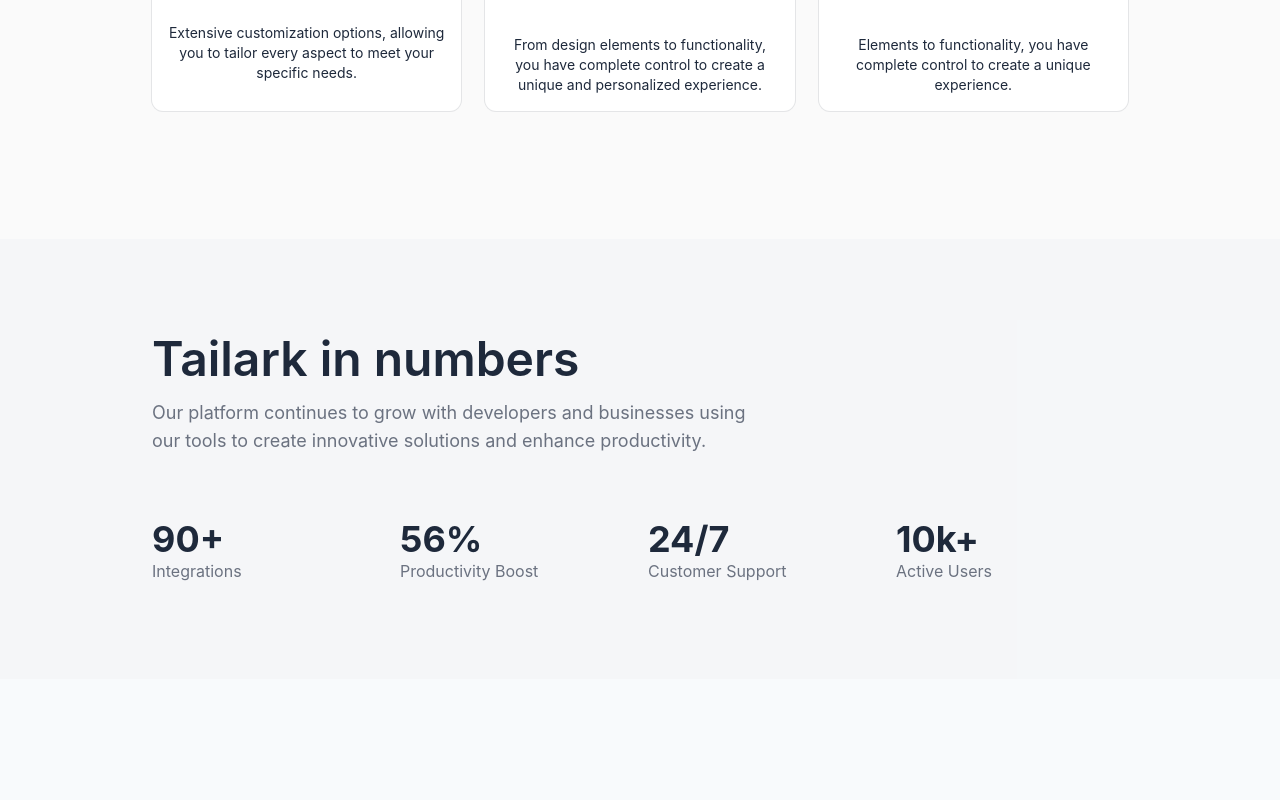
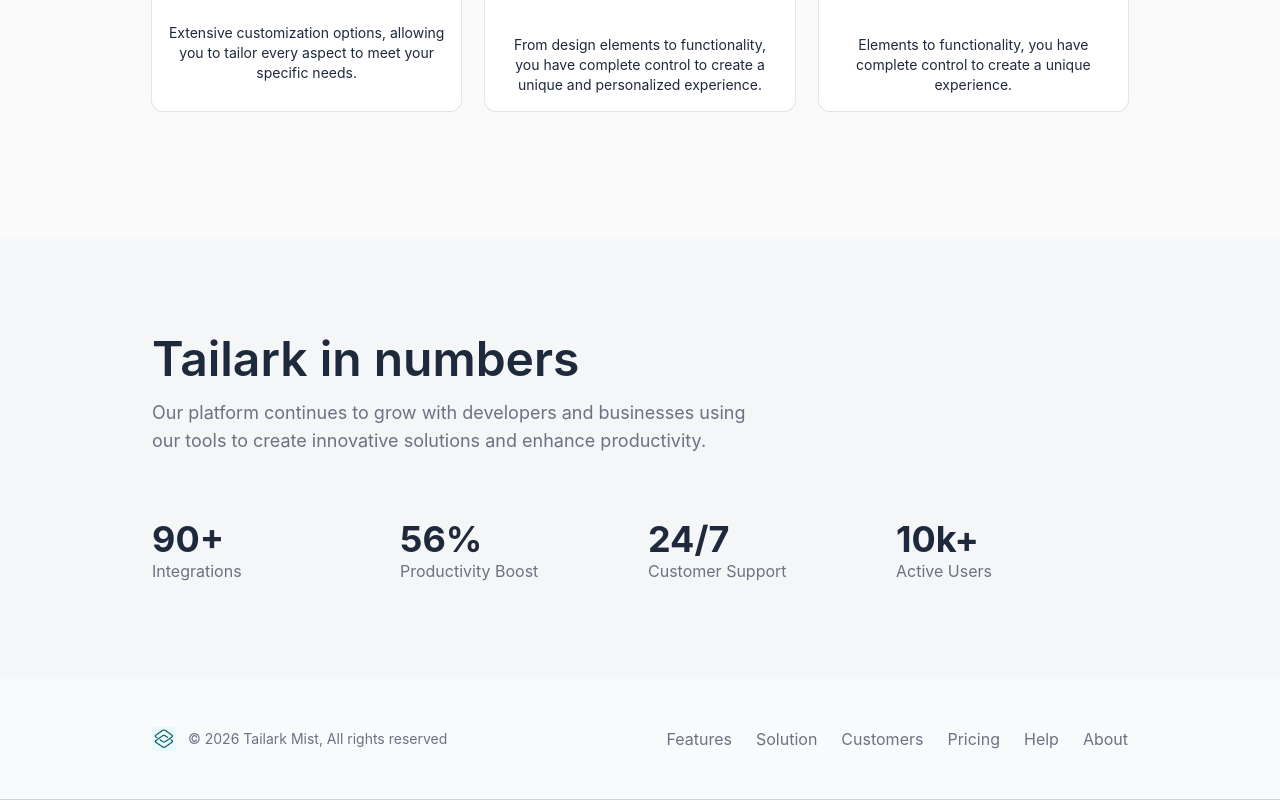
Before and after one commit to arpnel/WorkSync, a Next.js app: page / in a window 1280 px wide. Shown: the part 1205-2005 px from the top of the page. Before the commit the page ends 1884 px from the top, so only its background shows below. Built offline with nearby package versions, Linux system fonts and the light colour scheme.

Commit message:
Initial commit

```diff
--- /dev/null
+++ b/app/Marketplace/page.tsx
@@ -0,0 +1,9 @@
+import FooterSection from "@/components/footer-four"
+
+export default function Page() {
+  return (
+    <div>
+      <FooterSection />
+    </div>
+  )
+}
--- a/app/login/page.tsx
+++ b/app/login/page.tsx
@@ -1,9 +1,13 @@
 import { LoginForm } from "@/components/login-form"
+import Link from "next/link"
 
 export default function Page() {
   return (
     <div className="flex min-h-svh w-full items-center justify-center p-6 md:p-10">
       <div className="w-full max-w-sm">
+        <Link href="/" className="inline-flex items-center gap-2 px-3 py-2 border border-border rounded-md text-sm text-muted-foreground hover:text-primary hover:border-primary mb-6 transition-colors">
+          &lt; Go back to home
+        </Link>
         <LoginForm />
       </div>
     </div>
--- a/app/page.tsx
+++ b/app/page.tsx
@@ -1,4 +1,5 @@
 import Features from "@/components/features-1"
+import FooterSection from "@/components/footer-four"
 import HeroSection from "@/components/hero-section-one"
 import StatsSection from "@/components/stats-two"
 import { Button } from "@/components/ui/button"
@@ -10,6 +11,7 @@
       <HeroSection />
       <Features />
       <StatsSection />
+      <FooterSection />
     </div>
   )
 }
--- a/app/signup/page.tsx
+++ b/app/signup/page.tsx
@@ -1,9 +1,13 @@
 import { SignupForm } from "@/components/signup-form"
+import Link from "next/link"
 
 export default function Page() {
   return (
     <div className="flex min-h-svh w-full items-center justify-center p-6 md:p-10">
       <div className="w-full max-w-sm">
+        <Link href="/" className="inline-flex items-center gap-2 px-3 py-2 border border-border rounded-md text-sm text-muted-foreground hover:text-primary hover:border-primary mb-6 transition-colors">
+          &lt; Go back to home
+        </Link>
         <SignupForm />
       </div>
     </div>
--- /dev/null
+++ b/components/footer-four.tsx
@@ -0,0 +1,59 @@
+import { LogoIcon } from '@/components/logo'
+import Link from 'next/link'
+
+const links = [
+    {
+        title: 'Features',
+        href: '#',
+    },
+    {
+        title: 'Solution',
+        href: '#',
+    },
+    {
+        title: 'Customers',
+        href: '#',
+    },
+    {
+        title: 'Pricing',
+        href: '#',
+    },
+    {
+        title: 'Help',
+        href: '#',
+    },
+    {
+        title: 'About',
+        href: '#',
+    },
+]
+
+export default function FooterSection() {
+    return (
+        <footer className="bg-background border-b py-12">
+            <div className="mx-auto max-w-5xl px-6">
+                <div className="flex flex-wrap justify-between gap-12">
+                    <div className="order-last flex items-center gap-3 md:order-first">
+                        <Link
+                            href="#"
+                            aria-label="go home">
+                            <LogoIcon />
+                        </Link>
+                        <span className="text-muted-foreground block text-center text-sm">© {2026} Tailark Mist, All rights reserved</span>
+                    </div>
+
+                    <div className="order-first flex flex-wrap gap-x-6 gap-y-4 md:order-last">
+                        {links.map((link, index) => (
+                            <Link
+                                key={index}
+                                href={link.href}
+                                className="text-muted-foreground hover:text-primary block duration-150">
+                                <span>{link.title}</span>
+                            </Link>
+                        ))}
+                    </div>
+                </div>
+            </div>
+        </footer>
+    )
+}
--- a/components/header.tsx
+++ b/components/header.tsx
@@ -1,6 +1,6 @@
 'use client'
 import Link from 'next/link'
-import { Logo } from '@/components/logo'
+import { LogoIcon } from '@/components/logo'
 import { Menu, X } from 'lucide-react'
 import { Button } from '@/components/ui/button'
 import React from 'react'
@@ -36,6 +36,7 @@
                                 href="/"
                                 aria-label="home"
                                 className="flex items-center space-x-2">
+                                <LogoIcon />
                                 <span className="text-xl font-bold">WorkSync</span>
                             </Link>
 
--- a/components/hero-section-one.tsx
+++ b/components/hero-section-one.tsx
@@ -24,7 +24,7 @@
                                             asChild
                                             size="lg"
                                             className="pr-4.5">
-                                            <Link href="#link">
+                                            <Link href="/Marketplace">
                                                 <span className="text-nowrap">Get Started</span>
                                                 <ChevronRight className="opacity-50" />
                                             </Link>
```
